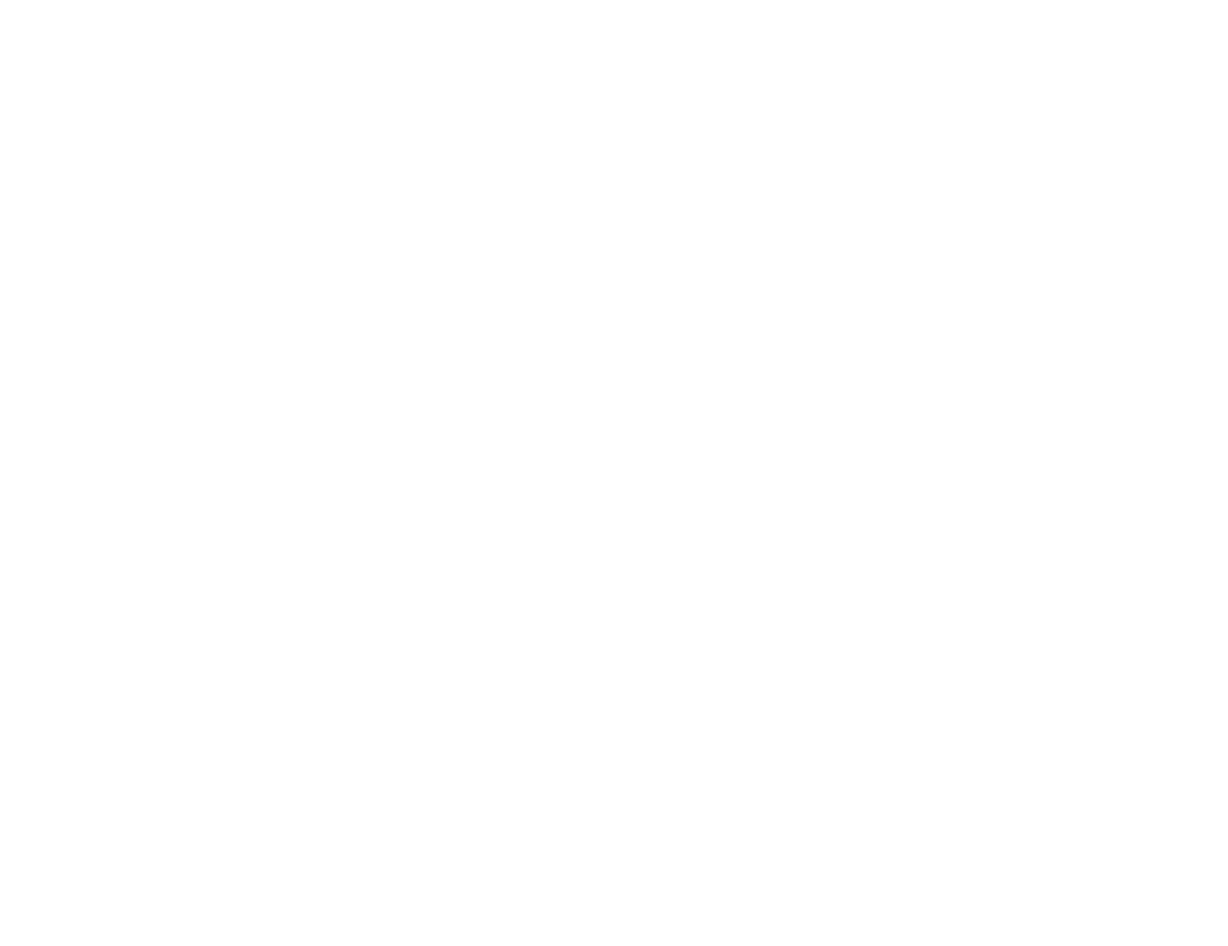
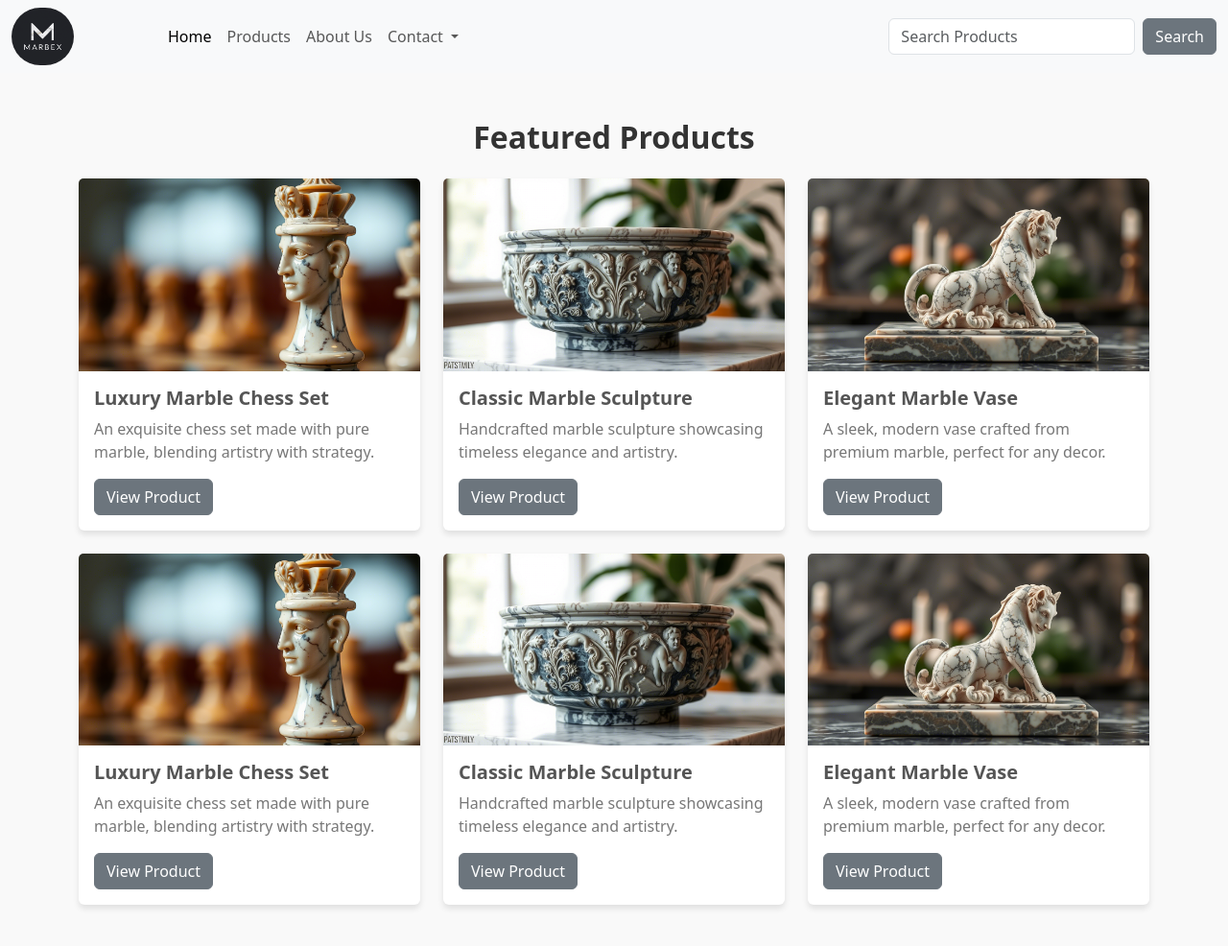
Before and after one commit to AbdulllahT/Marbex, a plain HTML site: page Products Page/Products.html in a window 1280 px wide. Shown: the whole page at 96% size. Before the commit the page ends 800 px from the top, so only its background shows below. Drawn offline with nearby package versions, Linux system fonts and the light colour scheme; files whose address does not match are found by name.

Commit message:
9 Feburary 2025 12:56am

```diff
--- /dev/null
+++ b/DEMO PAGE/demo.css
@@ -0,0 +1,6 @@
+.img-h-1{
+    width: 65px;
+    height: 60px;
+    border-radius: 30px;
+    margin-right: 90px;
+}
--- /dev/null
+++ b/DEMO PAGE/demo.html
@@ -0,0 +1,121 @@
+<!DOCTYPE html>
+<html lang="en">
+<head>
+    <meta charset="UTF-8">
+    <meta name="viewport" content="width=device-width, initial-scale=1.0">
+    <link href="https://cdn.jsdelivr.net/npm/bootstrap@5.3.3/dist/css/bootstrap.min.css" rel="stylesheet" integrity="sha384-QWTKZyjpPEjISv5WaRU9OFeRpok6YctnYmDr5pNlyT2bRjXh0JMhjY6hW+ALEwIH" crossorigin="anonymous">
+    <link rel="stylesheet" href="demo.css">
+    <link rel="stylesheet" href="https://cdnjs.cloudflare.com/ajax/libs/font-awesome/6.4.2/css/all.min.css">
+    <title>DEMO Page</title>
+</head>
+<body>
+    <!-- --------------------------------H E A D E R-------------------------------------- -->
+<nav class="navbar navbar-expand-lg bg-body-tertiary">
+    <div class="container-fluid">
+      <img class="img-h-1" src="../Home/images/Marbex.png" alt="">
+      <button class="navbar-toggler" type="button" data-bs-toggle="collapse" data-bs-target="#navbarSupportedContent" aria-controls="navbarSupportedContent" aria-expanded="false" aria-label="Toggle navigation">
+        <span class="navbar-toggler-icon"></span>
+      </button>
+      <div class="collapse navbar-collapse" id="navbarSupportedContent">
+        <ul class="navbar-nav me-auto mb-2 mb-lg-0">
+          <li class="nav-item">
+            <a class="nav-link active" aria-current="page" href="/Home/index.html">Home</a>
+          </li>
+          <li class="nav-item">
+            <a class="nav-link" href="/Products Page/Products.html">Products</a>
+          </li>
+          <li class="nav-item">
+            <a class="nav-link" href="/About Us/about.html">About Us</a>
+          </li>
+          <li class="nav-item dropdown">
+            <a class="nav-link dropdown-toggle" href="#" role="button" data-bs-toggle="dropdown" aria-expanded="false">
+              Contact
+            </a>
+            <ul class="dropdown-menu">
+              <li><a class="dropdown-item" href="#">support@marbex.com</a></li>
+              <li><a class="dropdown-item" href="#">+92 111 111 111</a></li>
+              <li><hr class="dropdown-divider"></li>
+              <li><a class="dropdown-item" href="#">Instagram</a></li>
+            </ul>
+          </li>
+
+        </ul>
+        <ul>
+          <!-- <li class="nav-item">
+            <a class="nav-link" href=""><i class="fas fa-shopping-cart"></i></a>
+          </li> -->
+        </ul>
+        <form class="d-flex" role="search">
+          <input class="form-control me-2" type="search" placeholder="Search Products" aria-label="Search">
+          <button class="btn btn-secondary" type="submit">Search</button>
+        </form>
+      </div>
+    </div>
+  </nav>
+
+
+
+
+
+<br><br><br><br><br><br><br><br><br><br><br><br><br>
+<br><br><br><br><br><br><br><br><br><br><br><br><br>
+<br><br><br><br><br><br><br><br><br><br><br><br><br>
+
+
+
+
+
+
+
+
+
+
+
+
+
+
+  <!-- ------------------------------FOOTER---------------------- -->
+
+  <footer class="footer bg-dark text-white">
+    <div class="container py-4">
+      <div class="row">
+        <div class="col-md-4">
+          <h5>About Marbex</h5>
+          <p>
+            At Marbex, we craft timeless marble products with precision and elegance. Quality and customer satisfaction are our top priorities.
+          </p>
+        </div>
+
+        <div class="col-md-4">
+          <h5>Quick Links</h5>
+          <ul class="list-unstyled">
+            <li><a href="#featured-products" class="text-white text-decoration-none">Featured Products</a></li>
+            <li><a href="#why-choose-us" class="text-white text-decoration-none">Why Choose Us</a></li>
+            <li><a href="#testimonials" class="text-white text-decoration-none">Testimonials</a></li>
+            <li><a href="#contact-us" class="text-white text-decoration-none">Contact Us</a></li>
+          </ul>
+        </div>
+
+        <div class="col-md-4">
+          <h5>Contact Us</h5>
+          <p>
+            <i class="fas fa-map-marker-alt"></i> 123 Karachi Street, Nazimabad<br>
+            <i class="fas fa-phone"></i> +92 111 111 111<br>
+            <i class="fas fa-envelope"></i> support@marbex.com
+          </p>
+        </div>
+      </div>
+      <hr class="border-secondary">
+      <div class="text-center">
+        <p>&copy; 2025 Marbex. All rights reserved.</p>
+      </div>
+    </div>
+  </footer>
+
+
+
+    <script src="https://cdn.jsdelivr.net/npm/@popperjs/core@2.11.8/dist/umd/popper.min.js" integrity="sha384-I7E8VVD/ismYTF4hNIPjVp/Zjvgyol6VFvRkX/vR+Vc4jQkC+hVqc2pM8ODewa9r" crossorigin="anonymous"></script>
+    <script src="https://cdn.jsdelivr.net/npm/bootstrap@5.3.3/dist/js/bootstrap.min.js" integrity="sha384-0pUGZvbkm6XF6gxjEnlmuGrJXVbNuzT9qBBavbLwCsOGabYfZo0T0to5eqruptLy" crossorigin="anonymous"></script>
+
+</body>
+</html>
--- a/Products Page/Products.html
+++ b/Products Page/Products.html
@@ -0,0 +1,154 @@
+<!DOCTYPE html>
+<html lang="en">
+<head>
+    <meta charset="UTF-8">
+    <meta name="viewport" content="width=device-width, initial-scale=1.0">
+    <link href="https://cdn.jsdelivr.net/npm/bootstrap@5.3.3/dist/css/bootstrap.min.css" rel="stylesheet" integrity="sha384-QWTKZyjpPEjISv5WaRU9OFeRpok6YctnYmDr5pNlyT2bRjXh0JMhjY6hW+ALEwIH" crossorigin="anonymous">
+    <link rel="stylesheet" href="products.css">
+    <title>Products</title>
+</head>
+<body>
+
+    <!-- --------------------------------H E A D E R-------------------------------------- -->
+<nav class="navbar navbar-expand-lg bg-body-tertiary">
+    <div class="container-fluid">
+      <img class="img-h-1" src="../Home/images/Marbex.png" alt="">
+      <button class="navbar-toggler" type="button" data-bs-toggle="collapse" data-bs-target="#navbarSupportedContent" aria-controls="navbarSupportedContent" aria-expanded="false" aria-label="Toggle navigation">
+        <span class="navbar-toggler-icon"></span>
+      </button>
+      <div class="collapse navbar-collapse" id="navbarSupportedContent">
+        <ul class="navbar-nav me-auto mb-2 mb-lg-0">
+          <li class="nav-item">
+            <a class="nav-link active" aria-current="page" href="/Home/index.html">Home</a>
+          </li>
+          <li class="nav-item">
+            <a class="nav-link" href="/Products Page/Products.html">Products</a>
+          </li>
+          <li class="nav-item">
+            <a class="nav-link" href="/About Us/about.html">About Us</a>
+          </li>
+          <li class="nav-item dropdown">
+            <a class="nav-link dropdown-toggle" href="#" role="button" data-bs-toggle="dropdown" aria-expanded="false">
+              Contact
+            </a>
+            <ul class="dropdown-menu">
+              <li><a class="dropdown-item" href="#">support@marbex.com</a></li>
+              <li><a class="dropdown-item" href="#">+92 111 111 111</a></li>
+              <li><hr class="dropdown-divider"></li>
+              <li><a class="dropdown-item" href="#">Instagram</a></li>
+            </ul>
+          </li>
+
+        </ul>
+        <ul>
+          <!-- <li class="nav-item">
+            <a class="nav-link" href=""><i class="fas fa-shopping-cart"></i></a>
+          </li> -->
+        </ul>
+        <form class="d-flex" role="search">
+          <input class="form-control me-2" type="search" placeholder="Search Products" aria-label="Search">
+          <button class="btn btn-secondary" type="submit">Search</button>
+        </form>
+      </div>
+    </div>
+  </nav>
+
+
+  <!-- ------------------------PRODUCTS----------------- -->
+
+  <section class="featured-products py-5">
+    <div class="container">
+      <h2 class="text-center mb-4">Featured Products</h2>
+      <div class="row g-4 justify-content-center">
+        <!-- Product 1 -->
+        <div class="col-md-4">
+          <div class="card">
+            <img src="/Home/images/27ff9046-c61b-4019-8fad-a4190982d544.png" class="card-img-top" alt="Marble Chess Piece">
+            <div class="card-body">
+              <h5 class="card-title">Luxury Marble Chess Set</h5>
+              <p class="card-text">An exquisite chess set made with pure marble, blending artistry with strategy.</p>
+              <a href="#" class="btn btn-secondary">View Product</a>
+            </div>
+          </div>
+        </div>
+        <!-- Product 2 -->
+        <div class="col-md-4">
+          <div class="card">
+            <img src="../Home/images/1f143b4e-44f6-43de-9a78-601bbf059332.png" class="card-img-top" alt="Marble Sculpture">
+            <div class="card-body">
+              <h5 class="card-title">Classic Marble Sculpture</h5>
+              <p class="card-text">Handcrafted marble sculpture showcasing timeless elegance and artistry.</p>
+              <a href="#" class="btn btn-secondary">View Product</a>
+            </div>
+          </div>
+        </div>
+        <!-- Product 3 -->
+        <div class="col-md-4">
+          <div class="card">
+            <img src="../Home/images/15e2be59-95f5-4571-96ea-39d32c6c6bc8.png" class="card-img-top" alt="Marble Vase">
+            <div class="card-body">
+              <h5 class="card-title">Elegant Marble Vase</h5>
+              <p class="card-text">A sleek, modern vase crafted from premium marble, perfect for any decor.</p>
+              <a href="#" class="btn btn-secondary">View Product</a>
+            </div>
+          </div>
+        </div>
+                <!-- Product 1 -->
+                <div class="col-md-4">
+                    <div class="card">
+                      <img src="/Home/images/27ff9046-c61b-4019-8fad-a4190982d544.png" class="card-img-top" alt="Marble Chess Piece">
+                      <div class="card-body">
+                        <h5 class="card-title">Luxury Marble Chess Set</h5>
+                        <p class="card-text">An exquisite chess set made with pure marble, blending artistry with strategy.</p>
+                        <a href="#" class="btn btn-secondary">View Product</a>
+                      </div>
+                    </div>
+                  </div>
+                  <!-- Product 2 -->
+                  <div class="col-md-4">
+                    <div class="card">
+                      <img src="../Home/images/1f143b4e-44f6-43de-9a78-601bbf059332.png" class="card-img-top" alt="Marble Sculpture">
+                      <div class="card-body">
+                        <h5 class="card-title">Classic Marble Sculpture</h5>
+                        <p class="card-text">Handcrafted marble sculpture showcasing timeless elegance and artistry.</p>
+                        <a href="#" class="btn btn-secondary">View Product</a>
+                      </div>
+                    </div>
+                  </div>
+                  <!-- Product 3 -->
+                  <div class="col-md-4">
+                    <div class="card">
+                      <img src="../Home/images/15e2be59-95f5-4571-96ea-39d32c6c6bc8.png" class="card-img-top" alt="Marble Vase">
+                      <div class="card-body">
+                        <h5 class="card-title">Elegant Marble Vase</h5>
+                        <p class="card-text">A sleek, modern vase crafted from premium marble, perfect for any decor.</p>
+                        <a href="#" class="btn btn-secondary">View Product</a>
+                      </div>
+                    </div>
+                  </div>
+      </div>
+    </div>
+  </section>
+
+
+
+
+
+
+
+
+
+
+
+
+
+
+
+
+
+
+  <script src="https://cdn.jsdelivr.net/npm/@popperjs/core@2.11.8/dist/umd/popper.min.js" integrity="sha384-I7E8VVD/ismYTF4hNIPjVp/Zjvgyol6VFvRkX/vR+Vc4jQkC+hVqc2pM8ODewa9r" crossorigin="anonymous"></script>
+  <script src="https://cdn.jsdelivr.net/npm/bootstrap@5.3.3/dist/js/bootstrap.min.js" integrity="sha384-0pUGZvbkm6XF6gxjEnlmuGrJXVbNuzT9qBBavbLwCsOGabYfZo0T0to5eqruptLy" crossorigin="anonymous"></script>
+
+</body>
+</html>
--- a/Products Page/products.css
+++ b/Products Page/products.css
@@ -1,3 +1,37 @@
-.cards{
-    display: flex;
+.img-h-1{
+    width: 65px;
+    height: 60px;
+    border-radius: 30px;
+    margin-right: 90px;
 }
+
+/* <!-- ------------------------PRODUCTS----------------- --> */
+.featured-products {
+    background-color: #f9f9f9;
+  }
+
+  .featured-products h2 {
+    font-size: 2rem;
+    color: #333;
+    font-weight: bold;
+  }
+
+  .card {
+    box-shadow: 0px 4px 6px rgba(0, 0, 0, 0.1);
+    border: none;
+  }
+
+  .card:hover {
+    transform: scale(1.05);
+    transition: transform 0.3s ease;
+  }
+
+  .card-title {
+    font-size: 1.25rem;
+    font-weight: 600;
+    color: #555;
+  }
+
+  .card-text {
+    color: #777;
+  }
```
Also changed, not shown: About Us/about.html (+6 -6 lines), Home/index.html (+26 -20 lines), 1 other file.
